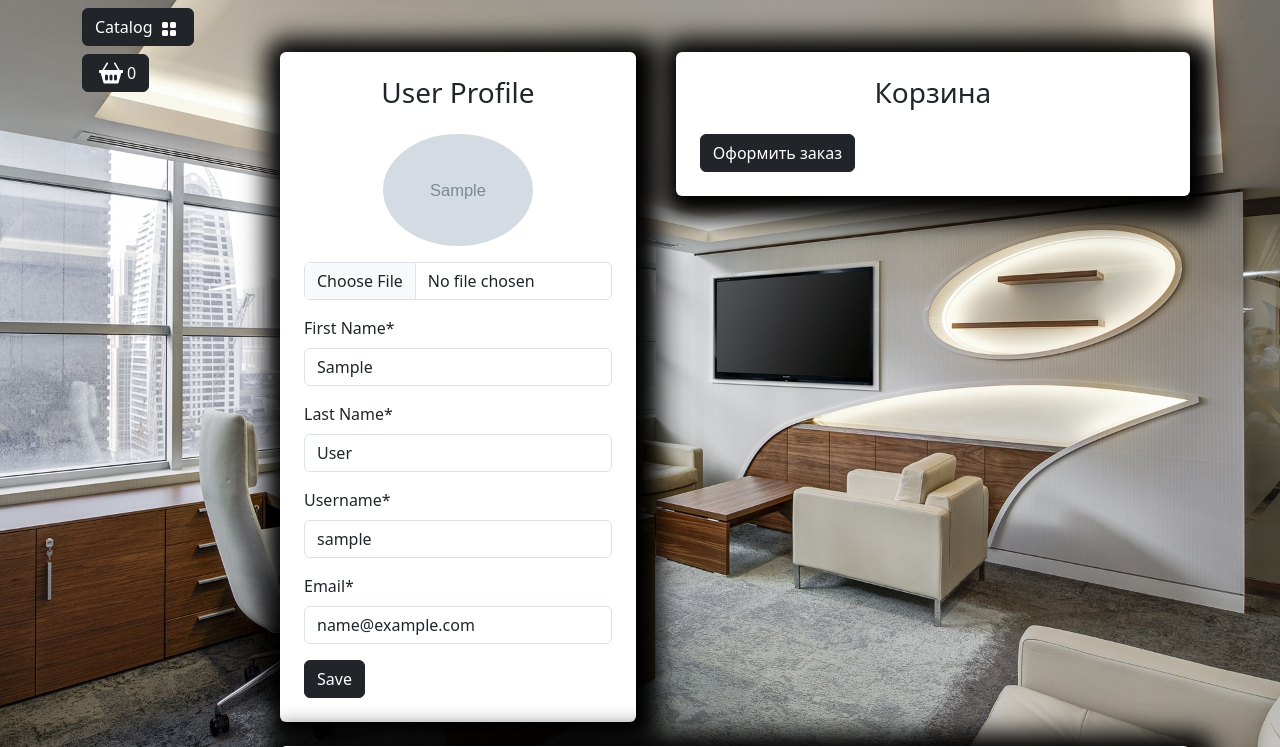
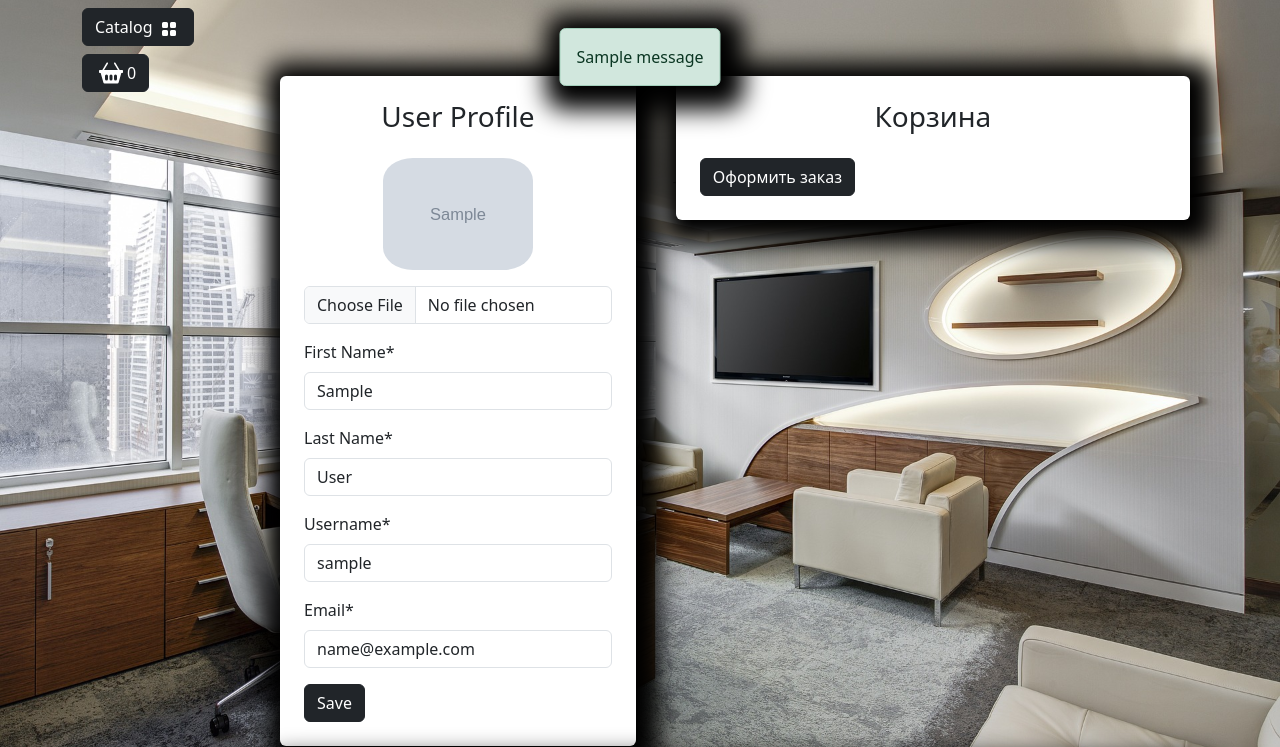
Before and after one commit to BredyByte/DjangoPractice, a Django app: page /user/profile/ in a window 1280 px wide. Shown: the part 56-803 px from the top of the page. Run offline with Django 4.2, Linux system fonts and the light colour scheme; a user stored in the database is signed in; data comes from the database, SQL or seed files in the repository; tables that the repository leaves empty hold one stand-in row (values such as "Sample post"); grey boxes marked "Sample" are stand-in pictures; one stand-in notice (Sample message) is shown; some libraries are stand-ins or nearby versions.

Commit message:
feat: Notification messages for registr. log-in/out with django lib.

```diff
--- a/my_app/app/settings.py
+++ b/my_app/app/settings.py
@@ -150,3 +150,4 @@ INTERNAL_IPS = [
 
 DEFAULT_AUTO_FIELD = 'django.db.models.BigAutoField'
 AUTH_USER_MODEL = 'users.User'
+LOGIN_URL = '/user/login/'
--- a/my_app/templates/includes/notifications.html
+++ b/my_app/templates/includes/notifications.html
@@ -12,3 +12,27 @@
 	</div>
 </div>
 {% endif %}
+
+<div class="container mt-4">
+    <div class="row justify-content-center">
+        <div class="col-md-6">
+            {% if messages %}
+                {% for message in messages %}
+                    {% if message.tags == 'success' %}
+                    <div id="notification" class="position-fixed start-50 translate-middle-x z-3 alert alert-success fade show custom-shadow" role="alert">
+                        {{ message }}
+                    </div>
+                    {% endif %}
+                    {% if message.tags == 'warning' %}
+                    <div id="notification" class="position-fixed start-50 translate-middle-x z-3 alert alert-danger fade show custom-shadow" role="alert">
+                        {{ message }}
+                    </div>
+                    {% endif %}
+                {% endfor %}
+            {% else %}
+            <div id="jq-notification" class="position-fixed start-50 translate-middle-x z-3 alert alert-success fade show custom-shadow" style="display: none;" role="alert">
+            </div>
+            {% endif %}
+        </div>
+    </div>
+</div>
--- a/my_app/templates/users/profile.html
+++ b/my_app/templates/users/profile.html
@@ -20,8 +20,8 @@
                                 <div class="col-md-12 mb-3 text-center">
                                     {% if user.image  %}
                                         <img src="{{ user.image.url }}"
-                                        alt="User's avatar" class="img-fluid rounded-circle"
-                                        style="max-width: 150px;">
+                                        alt="User's avatar" class="img-fluid"
+                                        style="max-width: 150px; border-radius: 20%!important;">
                                     {% else %}
                                         <img src="{% static "/deps/images/baseavatar.jpg" %}"
                                         alt="User's avatar" class="img-fluid rounded-circle"
--- a/my_app/users/views.py
+++ b/my_app/users/views.py
@@ -1,5 +1,5 @@
 from django.contrib.auth.decorators import login_required
-from django.contrib import auth
+from django.contrib import auth, messages
 from django.shortcuts import redirect, render
 from django.http import HttpResponseRedirect
 from django.shortcuts import render
@@ -17,6 +17,12 @@ def login(request):
 			user = auth.authenticate(username=username, password=password)
 			if user:
 				auth.login(request, user)
+				"""
+				Может быть много месседжей в контроллере в одночасье: worning, error и тдю
+				Поэтому в html разметке includes/notifications.html можно заметить цикл massage in messages
+				И так же. Это контекстная переменная, которая сама переедается в тимплейт, поэтому ее нет в контексте контроллера
+				"""
+				messages.success(request, f"{username}, you have successfully logged in!")
 				return redirect(reverse('user:profile'))
 	else:
 		form = UserLoginForm()
@@ -41,6 +47,7 @@ def registration(request):
 			"""
 			user = form.instance
 			auth.login(request, user)
+			messages.success(request, f"{user.username}, you have successfully registered!")
 			return redirect(reverse('main:index'))
 	else:
 		form = UserRegistrationForm()
@@ -58,6 +65,7 @@ def profile(request):
 		form = ProfileForm(data=request.POST, instance=request.user, files=request.FILES)
 		if form.is_valid():
 			form.save()
+			messages.success(request, "Your changes have been successfully applied!")
 			return redirect(reverse('user:profile'))
 	else:
 		form = ProfileForm(instance=request.user)
@@ -71,5 +79,6 @@ def profile(request):
 
 @login_required
 def logout(request):
+	messages.success(request, "You have successfully logged out!")
 	auth.logout(request)
 	return redirect(reverse('user:login'))
```
Also changed, not shown: my_app/media/user_images/ealgar-c.jpg (added), my_app/media/user_images/gkrusta.png (added), my_app/media/user_images/palucena.png (added), my_app/media/user_images/photo_2024-05-31_15-52-26_zDtT0cm.jpg (added), my_app/media/user_images/pvilchez.png (added).
